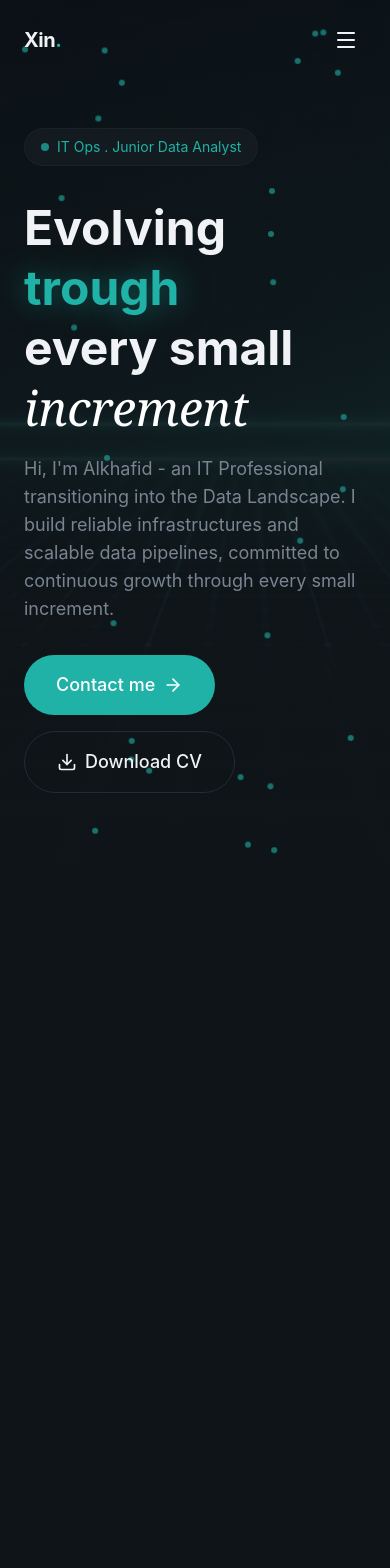
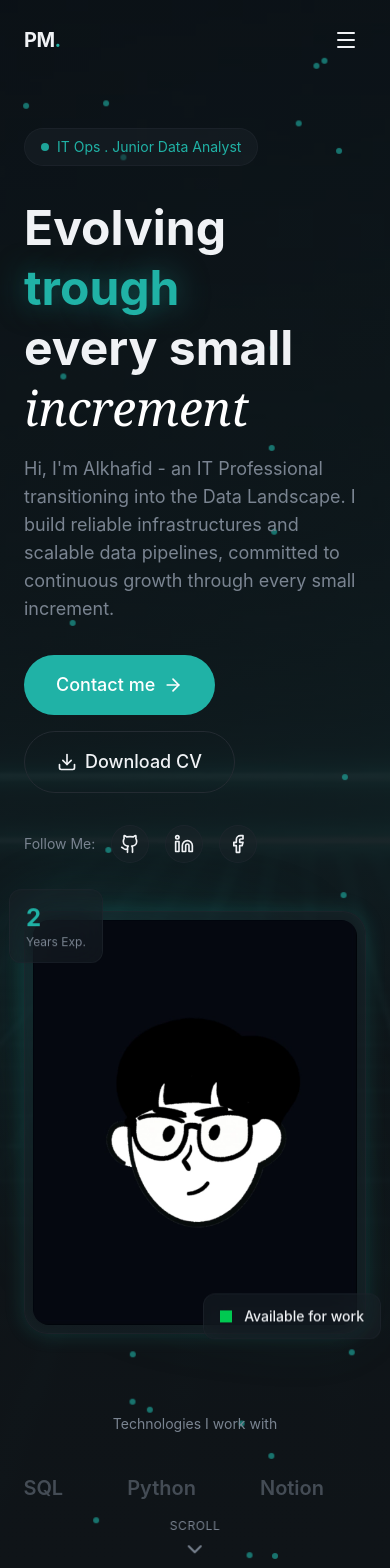
Before and after one commit to Yayas-al/DEV-PERSONAL-PORTOFOLIO, a React (Vite) app: page / in a window 390 px wide. Shown: the top 1568 px of the page. Before the commit the page ends 873 px from the top, so only its background shows below. Built offline with nearby package versions, Linux system fonts and the light colour scheme.

Commit message:
add:complete hero section

```diff
--- a/src/index.css
+++ b/src/index.css
@@ -21,7 +21,7 @@
 
   --color-highlight: #f5a623;
   --color-surface: #1a2329;
-};
+}
 
 @layer base {
   html {
@@ -43,15 +43,14 @@
   }
 }
 
-
-@layer components{
-  .glass{
+@layer components {
+  .glass {
     background-color: color-mix(in srgb, var(--color-surface) 50%, transparent);
     backdrop-filter: blur(16px);
     border: 1px solid color-mix(in srgb, var(--color-border) 50%, transparent);
   }
 
-  .glass-strong{
+  .glass-strong {
     background-color: color-mix(in srgb, var(--color-surface) 80%, transparent);
     backdrop-filter: blur(24px);
     border: 1px solid color-mix(in srgb, var(--color-border) 60%, transparent);
@@ -69,9 +68,9 @@
   }
 }
 
-@layer utilities{
+@layer utilities {
   @keyframes fade-in {
-    from{
+    from {
       opacity: 0;
       transform: translateY(20px);
       filter: blur(10px);
@@ -79,7 +78,7 @@
     to {
       opacity: 1;
       transform: translateY(0);
-      filter: blur(0px);
+      filter: blur(0);
     }
   }
 
@@ -99,9 +98,29 @@
     }
   }
 
-  .animate-fade-in{
+  @keyframes float {
+    0%,
+    100% {
+      transform: translateY(0);
+    }
+    50% {
+      transform: translateY(-10px);
+    }
+  }
+
+  @keyframes marquee {
+    0% {
+      transform: translateX(0);
+    }
+    100% {
+      transform: translateX(-50%);
+    }
+  }
+
+  .animate-fade-in {
     animation: fade-in 0.8s ease-out both;
   }
+
   .animate-float {
     animation: float 4s ease-in-out infinite;
   }
--- a/src/layout/Navbar.jsx
+++ b/src/layout/Navbar.jsx
@@ -1,66 +1,92 @@
 import { Button } from "@/components/Button";
 import { Menu, X } from "lucide-react";
-import { useState } from "react";
+import { useEffect, useState } from "react";
 
+const navLinks = [
+  { href: "#about", label: "About" },
+  { href: "#projects", label: "Projects" },
+  { href: "#experience", label: "Experience" },
+  { href: "#testimonials", label: "Testimonials" },
+];
 
+export const Navbar = () => {
+  const [isMobileMenuOpen, setIsMobileMenuOpen] = useState(false);
+  const [isScrolled, setIsScrolled] = useState(false);
 
-const navlink = [
-    {href: "about", label: "About"},
-    {href: "projects", label: "Projects"},
-    {href: "experience", label: "Experience"},
-    {href: "testimonials", label: "Testimonials"},
-]
+  useEffect(() => {
+    const handleScroll = () => {
+      setIsScrolled(window.scrollY > 50);
+    };
 
-export const Navbar = () =>{
-    const [isMobileMenuOpen, setIsMobileMenuOpen ] = useState(false)
+    window.addEventListener("scroll", handleScroll);
+
+    return () => window.removeEventListener("scroll", handleScroll);
+  }, []);
+
   return (
-    <header className="fixed top-0 left-0 right-0 bg-transparent py-5 z-50">
-        <nav className=" container mx-auto px-6 flex items-center justify-between">
-            <a href="#" className=" text-xl font-bold tracking-tight hover:text-primary">
-                Xin<span className="text-primary">.</span>
+    <header
+      className={`fixed top-0 left-0 right-0 transition-all duration-500 ${
+        isScrolled ? "glass-strong py-3" : "bg-transparent py-5"
+      }  z-50`}
+    >
+      <nav className="container mx-auto px-6 flex items-center justify-between">
+        <a
+          href="#"
+          className="text-xl font-bold tracking-tight hover:text-primary"
+        >
+          PM<span className="text-primary">.</span>
         </a>
 
-            {/* { Destop Nav } */}
+        {/* Desktop Nav */}
         <div className="hidden md:flex items-center gap-1">
           <div className="glass rounded-full px-2 py-1 flex items-center gap-1">
-                    {navlink.map((link,index)=>(
-                        <a href={link.href}
+            {navLinks.map((link, index) => (
+              <a
+                href={link.href}
                 key={index}
-                        className="px-4 py-2 text-sm text-muted-foreground hover:text-foreground rounded-full hover:bg-surface">
+                className="px-4 py-2 text-sm text-muted-foreground hover:text-foreground rounded-full hover:bg-surface"
+              >
                 {link.label}
               </a>
             ))}
           </div>
         </div>
 
-            <div>
-                {/* {cta} */}
+        {/* CTA Button */}
         <div className="hidden md:block">
           <Button size="sm">Contact Me</Button>
         </div>
-            </div>
 
         {/* Mobile Menu Button */}
-            <button className="md:hidden p-2 text-foreground"
-            onClick={()=> setIsMobileMenuOpen((prev) => !prev)}>
-                {isMobileMenuOpen ? <X/> :<Menu size={24}/>}
+        <button
+          className="md:hidden p-2 text-foreground cursor-pointer"
+          onClick={() => setIsMobileMenuOpen((prev) => !prev)}
+        >
+          {isMobileMenuOpen ? <X size={24} /> : <Menu size={24} />}
         </button>
       </nav>
 
       {/* Mobile Menu */}
-        {isMobileMenuOpen && (<div className="md:hidden glass-strong animate-fade-in">
+      {isMobileMenuOpen && (
+        <div className="md:hidden glass-strong animate-fade-in">
           <div className="container mx-auto px-6 py-6 flex flex-col gap-4">
-               {navlink.map((link,index)=>(
-                        <a href={link.href}
+            {navLinks.map((link, index) => (
+              <a
+                href={link.href}
                 key={index}
-                        className="text-lg text-muted-foreground hover:text-foreground py-2">
+                onClick={() => setIsMobileMenuOpen(false)}
+                className="text-lg text-muted-foreground hover:text-foreground py-2"
+              >
                 {link.label}
               </a>
             ))}
-                    <Button>Contact Me</Button>
+
+            <Button onClick={() => setIsMobileMenuOpen(false)}>
+              Contact Me
+            </Button>
           </div>
         </div>
       )}
     </header>
-    )
-}
+  );
+};
--- a/src/sections/Hero.jsx
+++ b/src/sections/Hero.jsx
@@ -1,17 +1,32 @@
 import {Button} from '@/components/Button';
-import { ArrowRight } from 'lucide-react';
+import { ArrowRight, ChevronDown,Facebook, Github, Linkedin } from 'lucide-react';
 import { AnimatedBorderButton } from '../components/AnimatedBorderButton';
 
-
+const skills = [
+"SQL",
+"Python",
+"Notion",
+"Jira",
+"GoogleWorkspace",
+"SQLServer",
+"MSExcel",
+"SpreadSheet",
+"Tableau",
+"AWS",
+"Linux",
+"GIT",
+"Docker",
+]
 
 export const Hero = () =>{
-    return <section className="relative min-h-screen flex items-center overflow-hidden">
+    return(
+         <section className="relative min-h-screen flex items-center overflow-hidden">
         {/* bg */}
         <div className="absolute inset-0">
             <img src="/hero-bg.jpg"
             alt="Hero image"
             className="w-full h-full object-cover opacity-40"/>
-            <div className="absolute inset-0 bg-gradient-to-b from-background/20 via-background/80 to-background"/>
+            <div className="absolute inset-0 bg-linear-to-b from-background/20 via-background/80 to-background"/>
         </div>
 
         {/* green dots */}
@@ -69,10 +84,88 @@ export const Hero = () =>{
                         </Button>
                         <AnimatedBorderButton/>
                     </div>
+                    {/* Sociial Link */}
+
+                    <div className='flex items-center gap-4 animate-fade-in animation-delay-400'>
+
+                        <span className='text-sm text-muted-foreground'>Follow Me: </span>
+                        {[
+                            {icon: Github,href:"#"},
+                            {icon: Linkedin,href:"#"},
+                            {icon: Facebook,href:"#"},
+                        ].map((social, idx) =>(
+                            <a key={idx} href={social.href}
+                            className='p-2 rounded-full glass hover:bg-primary/10 hover:text-primary transition-all duration-300'>
+                                {<social.icon className='w-5 h-5'/>}
+                            </a>
+                        ))}
+                    </div>
 
                 </div>
                 {/* right column - profile image */}
+                <div className='relativee animate-fade-in animation-delay-300'>
+                    {/* image profile */}
+                    <div className='relative max-w-md mx-auto'>
+                        <div
+                        className='absolute inset-0
+                        rounded-3xl bg-linear-to-br
+                        from-primary/30 via-transparent
+                        to-primary/10 blur-2xl animate-pulse'/>
+                        <div className='relative glass rounded-3xl p-2 glow-border'>
+                            <img src="/profile.webp"
+                            alt="yayas"
+                            className='w-full aspect-4/5 object-cover rounded-2xl'/>
+
+                            {/* floating badge */}
+                            <div className='absolute -bottom-4 -right-4 glass rounded-xl px-4 py-3 animate-float'>
+                                <div className='flex items-center gap-3'>
+                                    <div className='w-3 h-3 bg-green-500'/>
+                                    <span className='text-sm font-medium'>Available for work</span>
+                                </div>
+
+                            </div>
+                            {/* stast badge */}
+
+                            <div className='absolute -top-4 -left-4 glass rounded-xl px-4 py-3 animate-float animation-delay-500'>
+                                <div className='text-2xl font-bold text-primary'>2</div>
+                                <div className='text-xs text-muted-foreground'>Years Exp.</div>
+                            </div>
+                        </div>
+                    </div>
+                </div>
+            </div>
+
+            {/* skill section */}
+            <div className='mt-20 animate-fade-in animation-delay-600'>
+                <p className='text-sm text-muted-foreground mb-6 text-center'>Technologies I work with</p>
+                <div className='relative overflow-hidden'>
+                    <div className='flex animate-marquee'>
+                       {[...skills, ...skills].map((skill, idx) =>(
+                        <div key={idx} className='flex-shink-0 px-8 py-4'>
+                            <span className='text-xl font-semibold text-muted-foreground/50 hover:text-muted-foreground transition-colors'>
+                                {skill}</span>
+                        </div>
+                    )
+                    )}
+                    </div>
+                </div>
             </div>
         </div>
-    </section>;
+
+         <div
+        className="absolute bottom-8 left-1/2 -translate-x-1/2
+      animate-fade-in animation-delay-800"
+      >
+        <a
+          href="#about"
+          className="flex flex-col items-center gap-2 text-muted-foreground hover:text-primary transition-colors group"
+        >
+          <span className="text-xs uppercase tracking-wider">Scroll</span>
+          <ChevronDown className="w-6 h-6 animate-bounce" />
+        </a>
+      </div>
+
+
+    </section>
+    )
 }
```
Lines whose indentation alone changed are shown as unchanged.
